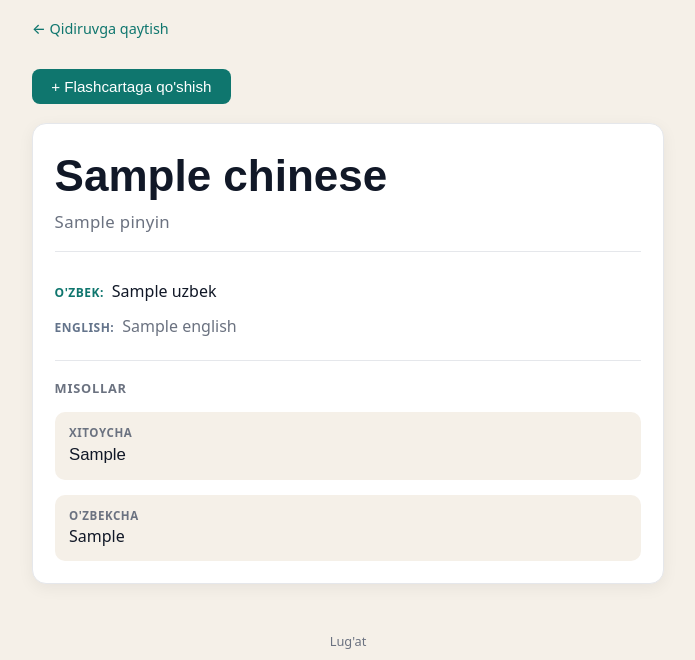
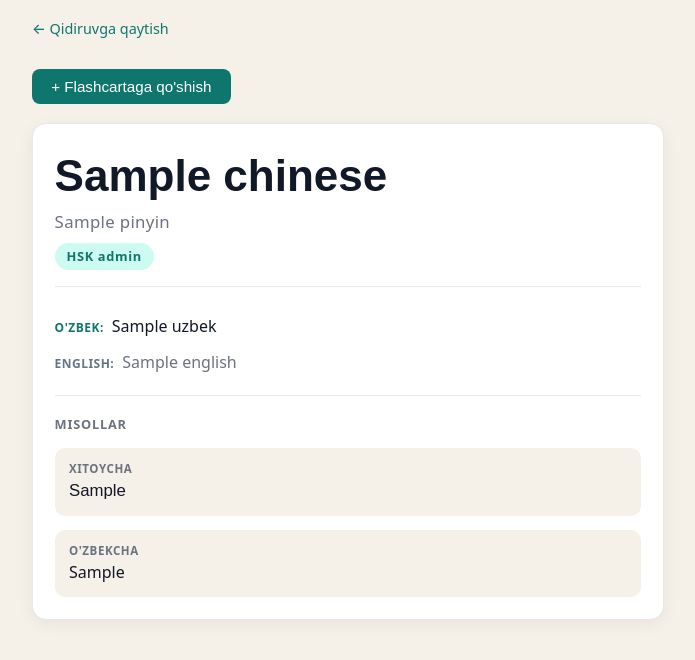
Before and after one commit to Kaa513/lugat, a Flask app: template templates/word.html in a window 1280 px wide. Shown: the top 660 px of the page, without its empty margins (292-987 px from the left). Run offline with Flask 3, Linux system fonts and the light colour scheme; the template is opened without the code that fills it: most values are stand-ins (such as "Sample title", 1, 10 or a date in 2020); some libraries are stand-ins or nearby versions.

Commit message:
Add HSK badge on word page

```diff
--- a/static/style.css
+++ b/static/style.css
@@ -341,3 +341,14 @@ footer.site {
 .btn-flashcard--remove {
   background: #888;
 }
+.hsk-badge {
+  display: inline-block;
+  margin-top: 0.5rem;
+  padding: 0.25rem 0.75rem;
+  background: var(--accent-soft);
+  color: var(--accent);
+  border-radius: 20px;
+  font-size: 0.8rem;
+  font-weight: 700;
+  letter-spacing: 0.05em;
+}
--- a/templates/word.html
+++ b/templates/word.html
@@ -1,3 +1,82 @@
+<!--<!DOCTYPE html>-->
+<!--<html lang="uz">-->
+<!--<head>-->
+<!--  <meta charset="utf-8">-->
+<!--  <meta name="viewport" content="width=device-width, initial-scale=1">-->
+<!--  <title>{{ word.chinese }} — Lug'at - Xitoycha-O'zbekcha Lug'at</title>-->
+<!--  <link rel="stylesheet" href="{{ url_for('static', filename='style.css') }}">-->
+<!--  &lt;!&ndash; Google Analytics &ndash;&gt;-->
+<!--  <script async src="https://www.googletagmanager.com/gtag/js?id=G-G51QRVFXC4"></script>-->
+<!--  <script>-->
+<!--    window.dataLayer = window.dataLayer || [];-->
+<!--    function gtag(){dataLayer.push(arguments);}-->
+<!--    gtag('js', new Date());-->
+<!--    gtag('config', 'G-G51QRVFXC4');-->
+<!--  </script>-->
+<!--</head>-->
+<!--<body>-->
+<!--  <div class="wrap">-->
+<!--    <a class="back" href="{{ url_for('index') }}">← Qidiruvga qaytish</a>-->
+
+<!--    {% if in_flashcards %}-->
+<!--      <form method="post" action="{{ url_for('flashcard_remove', word_id=word.id) }}">-->
+<!--        <input type="hidden" name="csrf_token" value="{{ csrf_token() }}">-->
+<!--        <button type="submit" class="btn-flashcard btn-flashcard&#45;&#45;remove">✓ Flashcarddan olib tashlash</button>-->
+<!--      </form>-->
+<!--    {% else %}-->
+<!--      <form method="post" action="{{ url_for('flashcard_add', word_id=word.id) }}">-->
+<!--        <input type="hidden" name="csrf_token" value="{{ csrf_token() }}">-->
+<!--        <button type="submit" class="btn-flashcard">+ Flashcartaga qo'shish</button>-->
+<!--      </form>-->
+<!--    {% endif %}-->
+
+<!--    <article class="card card&#45;&#45;detail">-->
+<!--      <div class="entry-head entry-head&#45;&#45;detail">-->
+<!--        <h1 class="entry-cn entry-cn&#45;&#45;detail">{{ word.chinese }}</h1>-->
+<!--        {% if word.pinyin %}-->
+<!--          <p class="entry-pinyin entry-pinyin&#45;&#45;detail">{{ word.pinyin }}</p>-->
+<!--        {% endif %}-->
+<!--      </div>-->
+
+<!--      <div class="translations">-->
+<!--        {% if word.uzbek %}-->
+<!--          <p class="entry-line entry-line&#45;&#45;detail">-->
+<!--            <span class="entry-label">O'zbek:</span>-->
+<!--            <span class="entry-text">{{ word.uzbek }}</span>-->
+<!--          </p>-->
+<!--        {% endif %}-->
+<!--        {% if word.english %}-->
+<!--          <p class="entry-line entry-line&#45;&#45;detail entry-line&#45;&#45;english">-->
+<!--            <span class="entry-label">English:</span>-->
+<!--            <span class="entry-text">{{ word.english }}</span>-->
+<!--          </p>-->
+<!--        {% endif %}-->
+<!--      </div>-->
+
+<!--      {% if word.example_chinese or word.example_uzbek %}-->
+<!--        <section class="examples" aria-label="Misollar">-->
+<!--          <h2 class="examples-title">Misollar</h2>-->
+<!--          {% if word.example_chinese %}-->
+<!--            <div class="example-block">-->
+<!--              <p class="example-label">Xitoycha</p>-->
+<!--              <p class="example-zh">{{ word.example_chinese }}</p>-->
+<!--            </div>-->
+<!--          {% endif %}-->
+<!--          {% if word.example_uzbek %}-->
+<!--            <div class="example-block">-->
+<!--              <p class="example-label">O'zbekcha</p>-->
+<!--              <p>{{ word.example_uzbek }}</p>-->
+<!--            </div>-->
+<!--          {% endif %}-->
+<!--        </section>-->
+<!--      {% endif %}-->
+<!--    </article>-->
+
+<!--    <footer class="site">Lug'at</footer>-->
+<!--  </div>-->
+<!--</body>-->
+<!--</html>-->
+
 <!DOCTYPE html>
 <html lang="uz">
 <head>
@@ -35,6 +114,9 @@
         <h1 class="entry-cn entry-cn--detail">{{ word.chinese }}</h1>
         {% if word.pinyin %}
           <p class="entry-pinyin entry-pinyin--detail">{{ word.pinyin }}</p>
+        {% endif %}
+        {% if word.hsk_level %}
+          <span class="hsk-badge">HSK {{ word.hsk_level }}</span>
         {% endif %}
       </div>
 
```
